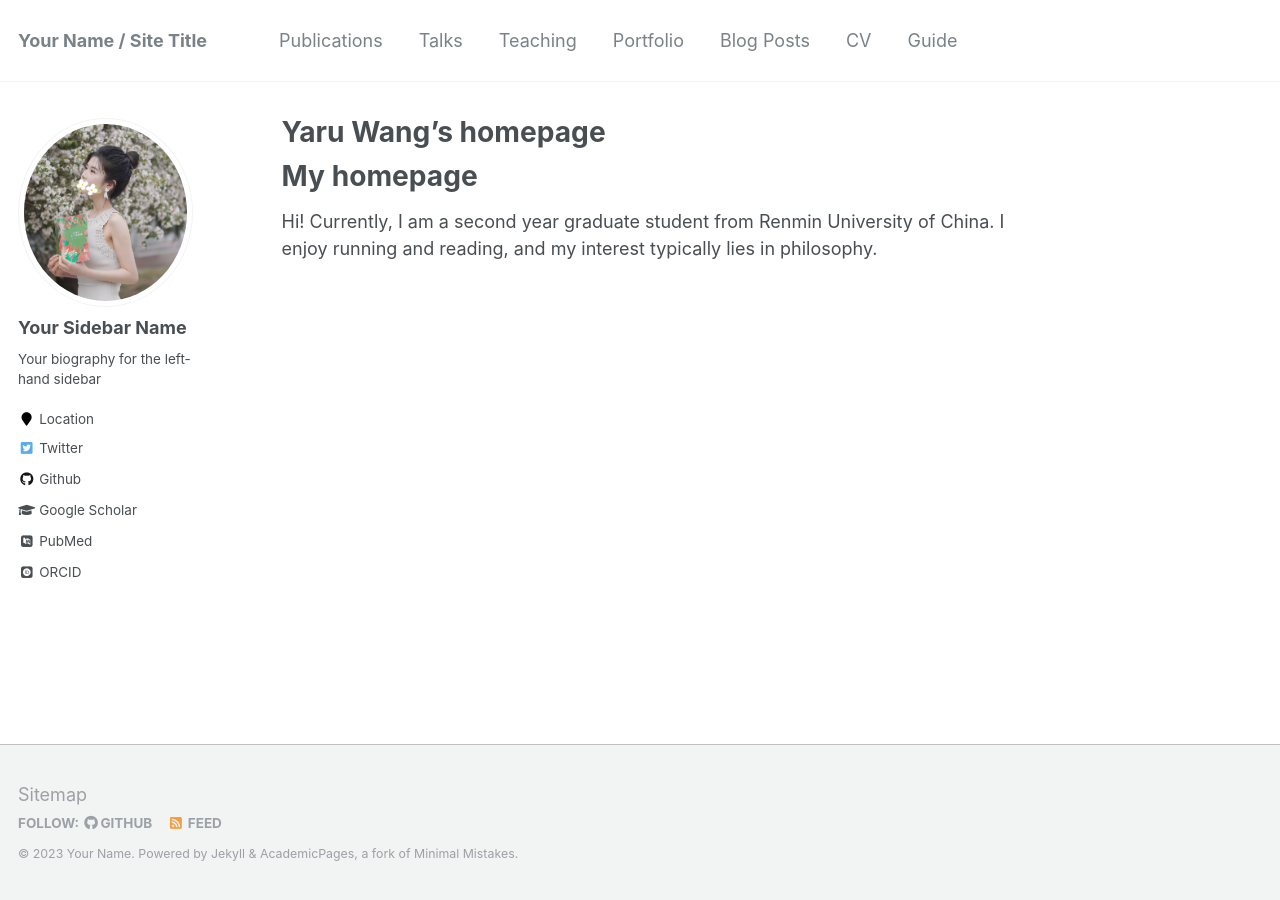
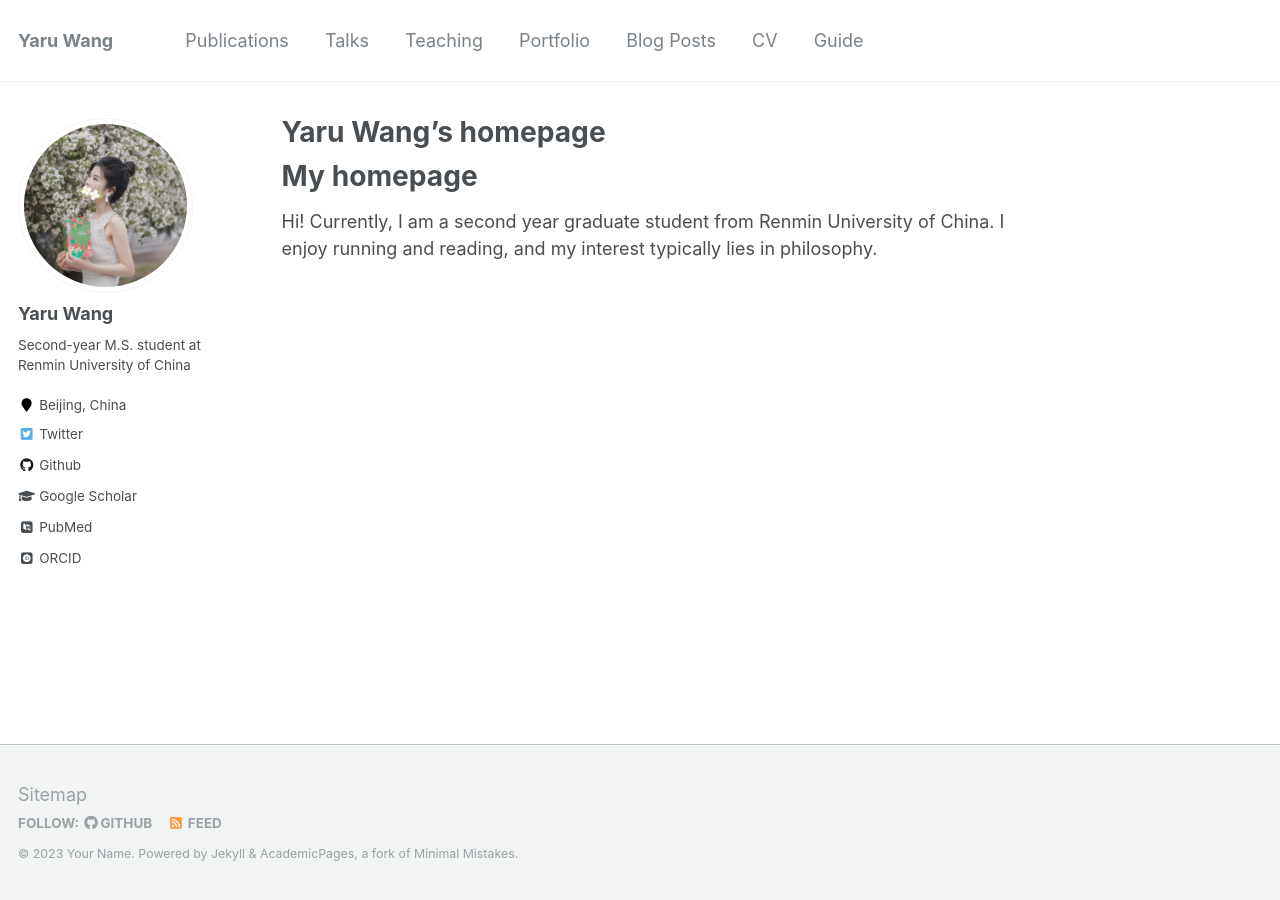
Before and after one commit to keepcalmqingyue/keepcalmqingyue.github.io, a Jekyll site: the page built from _pages/about.md, in a window 1280 px wide. Built offline with Jekyll 4.4.1, drawn with Linux system fonts in a browser that asks for light colours; some web fonts are replaced.

Commit message:
add photo

```diff
--- a/_config.yml
+++ b/_config.yml
@@ -7,13 +7,13 @@
 
 # Site Settings
 locale: "en-US"
-title: "Your Name / Site Title"
+title: "Yaru Wang"
 title_separator: "-"
 name: &name "Your Name"
 description: &description "personal description"
-url: https://academicpages.github.io # the base hostname & protocol for your site e.g. "https://mmistakes.github.io"
+url: https://keepcalmqingyue.github.io # the base hostname & protocol for your site e.g. "https://mmistakes.github.io"
 baseurl: "" # the subpath of your site, e.g. "/blog"
-repository: "academicpages/academicpages.github.io"
+repository: "keepcalmqingyue/keepcalmqingyue.github.io"
 teaser: # filename of teaser fallback teaser image placed in /images/, .e.g. "500x300.png"
 breadcrumbs: false # true, false (default)
 words_per_minute: 160
@@ -78,10 +78,10 @@ analytics:
 
 # Site Author
 author:
-  name: "Your Sidebar Name"
-  avatar: "temp.png"
-  bio: "Your biography for the left-hand sidebar"
-  location: "Location"
+  name: "Yaru Wang"
+  avatar: "profile.png"
+  bio: "Second-year M.S. student at Renmin University of China"
+  location: "Beijing, China"
   employer:
   pubmed: "https://www.ncbi.nlm.nih.gov/pubmed/?term=john+snow"
   googlescholar: "http://yourfullgooglescholarurl.com"
```
Also changed, not shown: images/profile.png, images/temp.png (deleted), 2 other files.
